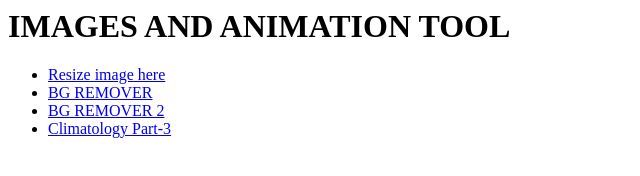
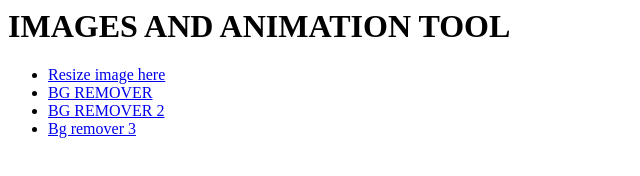
Before and after one commit to BhuMiTarget/Play, a plain HTML site: page index.html in a window 1280 px wide. Shown: the full height of the page, 0-640 px from the left. Drawn offline with Linux system fonts and the light colour scheme.

Commit message:
Update index.html

```diff
--- a/index.html
+++ b/index.html
@@ -3,5 +3,5 @@
 <li><a href="image resize.html">Resize image here</a></li>
 <li><a href="BG REMOVAL.html">BG REMOVER</a></li>
 <li><a href="BG REMOVAL2.html">BG REMOVER 2</a></li>
-<li><a href="Answerkeygen.html">Climatology Part-3</
+<li><a href="bg u2net.html">Bg remover 3</
 </ul></body></html
```
